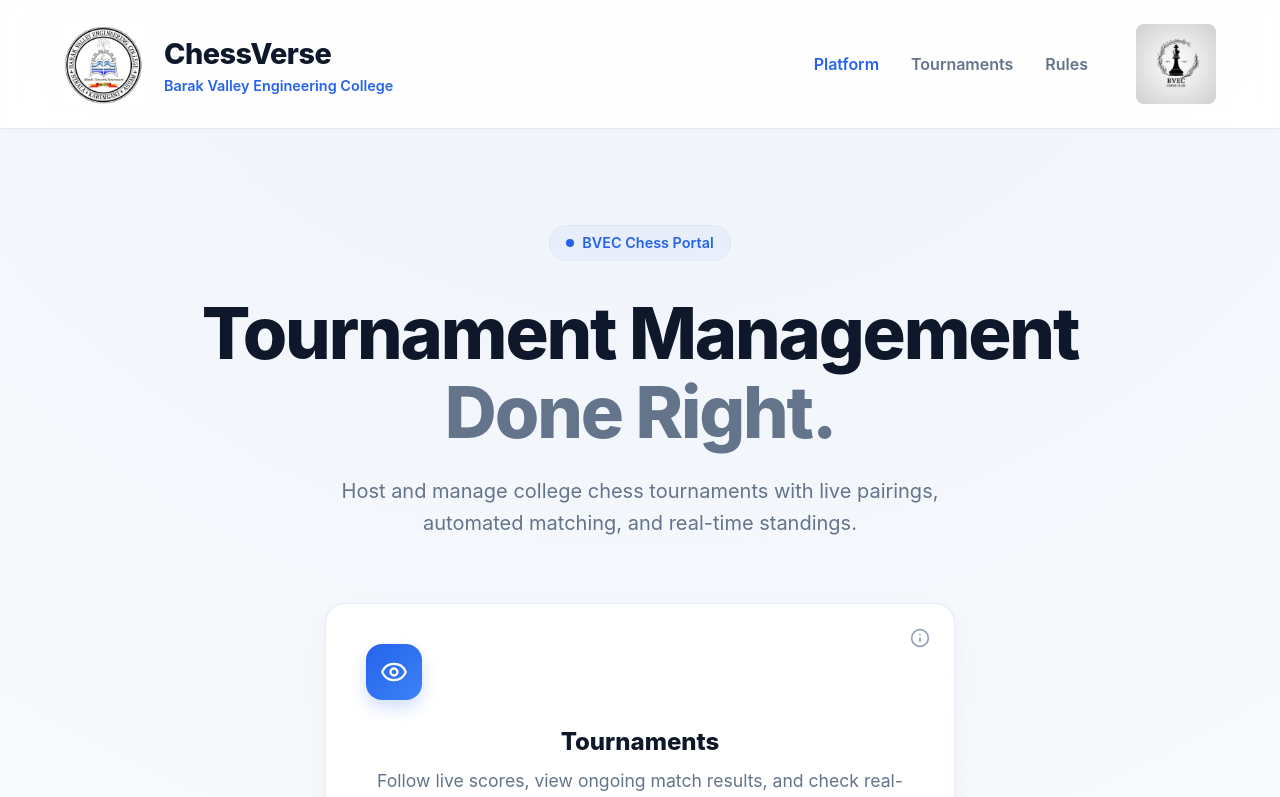
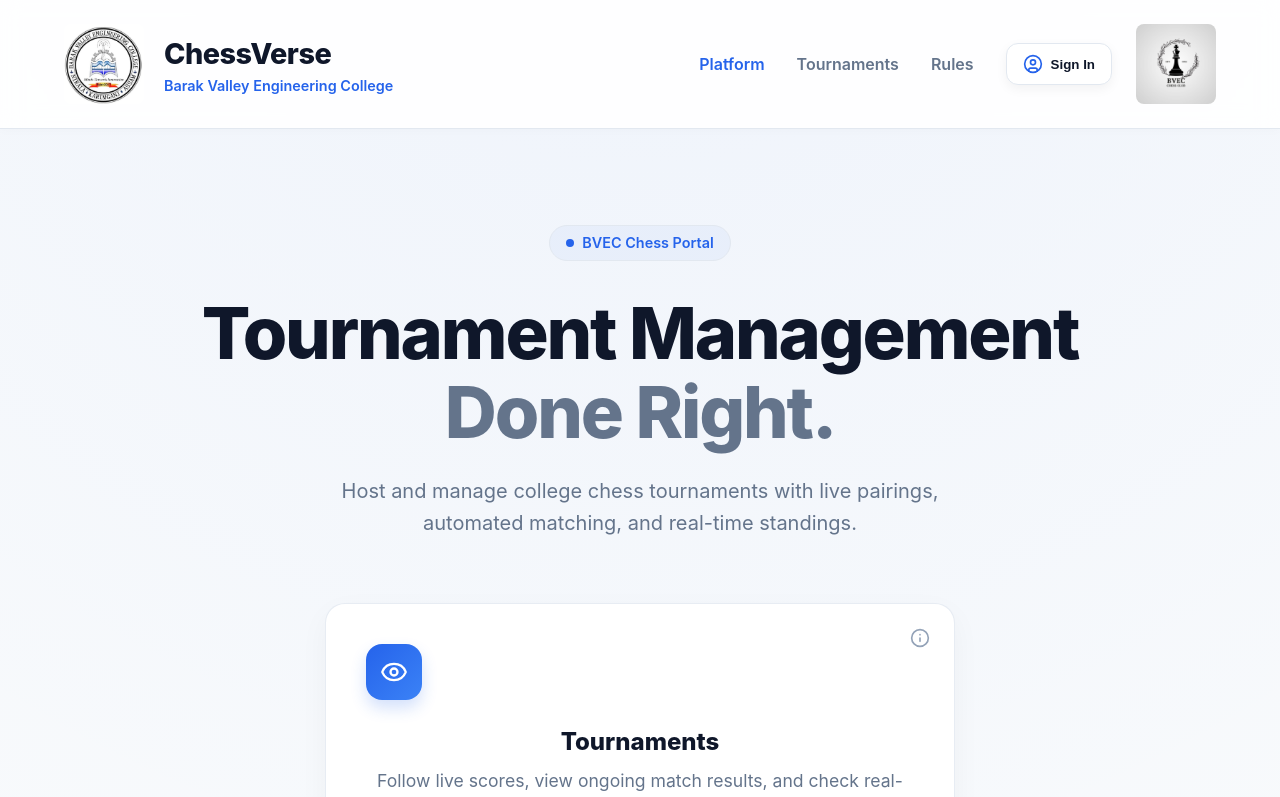
Before and after one commit to rajtilakchamlagain/BVEC_Chess, a React (Vite) app: page / in a window 1280 px wide. Shown: the top 797 px of the page. Built offline with nearby package versions, Linux system fonts and the light colour scheme.

Commit message:
fix: correctly apply sign in button to landing page nav bar

```diff
--- a/src/pages/LandingPage.jsx
+++ b/src/pages/LandingPage.jsx
@@ -41,13 +41,23 @@ export default function LandingPage() {
           </div>
         </div>
 
-        <div className="landing-nav">
-          <nav style={{ display: 'flex', gap: '2rem', fontSize: '1rem', fontWeight: '600', color: 'var(--text-muted)' }}>
+        <div className="landing-nav" style={{ display: 'flex', alignItems: 'center', gap: '2rem' }}>
+          <nav style={{ display: 'flex', gap: '2rem', fontSize: '1rem', fontWeight: '600', color: 'var(--text-muted)', alignItems: 'center' }}>
             <span style={{ color: 'var(--primary)', cursor: 'pointer' }}>Platform</span>
             <span style={{ cursor: 'pointer', transition: 'color 0.2s' }} onMouseEnter={e => e.currentTarget.style.color = 'var(--text-main)'} onMouseLeave={e => e.currentTarget.style.color = 'var(--text-muted)'}>Tournaments</span>
             <span style={{ cursor: 'pointer', transition: 'color 0.2s' }} onMouseEnter={e => e.currentTarget.style.color = 'var(--text-main)'} onMouseLeave={e => e.currentTarget.style.color = 'var(--text-muted)'}>Rules</span>
           </nav>
-          <img src="/chesslogo.jpeg" alt="Chess Club" style={{ height: '80px', borderRadius: '8px' }} />
+          <div style={{ display: 'flex', alignItems: 'center', gap: '1.5rem' }}>
+            <button
+              onClick={() => navigate('/chess-owner-entry')}
+              style={{ display: 'flex', alignItems: 'center', gap: '8px', background: 'var(--panel-bg)', border: '1px solid var(--border-color)', padding: '10px 16px', borderRadius: '12px', cursor: 'pointer', color: 'var(--text-main)', fontWeight: '600', transition: 'all 0.2s', boxShadow: '0 4px 12px rgba(0,0,0,0.05)' }}
+              onMouseEnter={e => e.currentTarget.style.borderColor = 'var(--primary)'}
+              onMouseLeave={e => e.currentTarget.style.borderColor = 'var(--border-color)'}
+            >
+              <UserCircle size={20} color="var(--primary)" /> Sign In
+            </button>
+            <img src="/chesslogo.jpeg" alt="Chess Club" style={{ height: '80px', borderRadius: '8px' }} />
+          </div>
         </div>
       </header>
 
```
